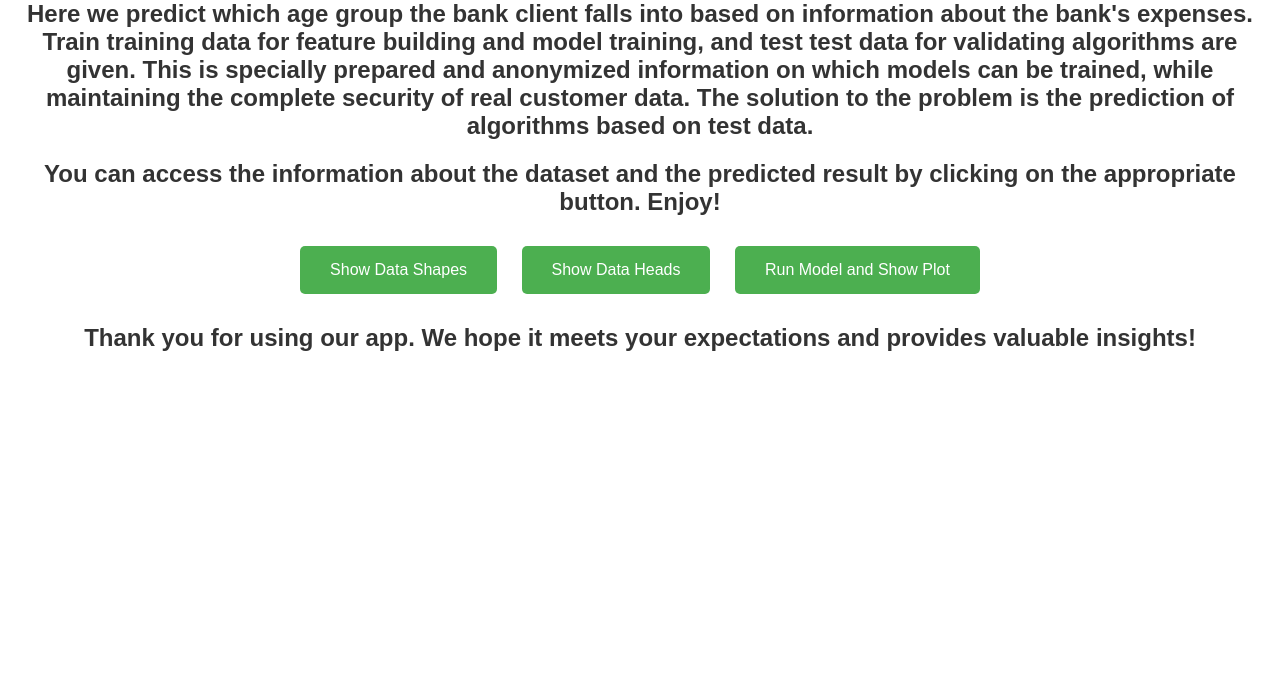
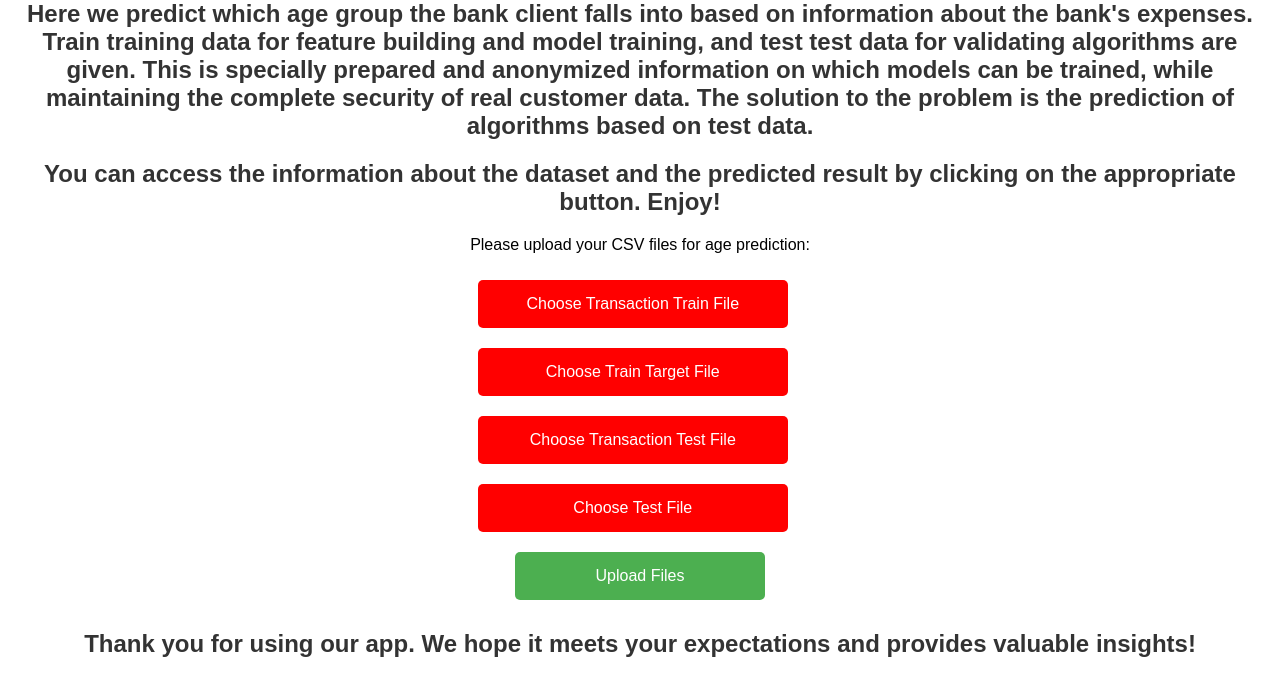
Before and after one commit to sadeqEbrahim/Excercise13, a Flask app: page / in a window 1280 px wide. Shown: the part 272-949 px from the top of the page. Before the commit the page ends 623 px from the top, so only its background shows below. Run offline with Flask 3, Linux system fonts and the light colour scheme; parts of the project's set-up code (start-up, migrations or seed data) failed here and were passed over.

Commit message:
add new files

```diff
--- a/app.py
+++ b/app.py
@@ -1,4 +1,4 @@
-from flask import Flask, render_template, send_file, jsonify
+from flask import Flask, render_template, request, send_file, jsonify
 import pandas as pd
 from sklearn.preprocessing import StandardScaler
 from sklearn.semi_supervised import LabelSpreading
@@ -8,21 +8,34 @@ import os
 
 app = Flask(__name__)
 
-# Define the data path
-data_path = 'dataset/'
+# Define the path for uploaded files
+UPLOAD_FOLDER = 'uploads/'
+app.config['UPLOAD_FOLDER'] = UPLOAD_FOLDER
 
-# Load the datasets
-transactions_train = pd.read_csv(data_path + 'transactions_train.csv')
-train_target = pd.read_csv(data_path + 'train_target.csv')
-transactions_test = pd.read_csv(data_path + 'transactions_test.csv')
-test_id = pd.read_csv(data_path + 'test.csv')
+if not os.path.exists(UPLOAD_FOLDER):
+    os.makedirs(UPLOAD_FOLDER)
+
+def load_uploaded_files():
+    transactions_train = pd.read_csv(os.path.join(app.config['UPLOAD_FOLDER'], 'transactions_train.csv'))
+    train_target = pd.read_csv(os.path.join(app.config['UPLOAD_FOLDER'], 'train_target.csv'))
+    transactions_test = pd.read_csv(os.path.join(app.config['UPLOAD_FOLDER'], 'transactions_test.csv'))
+    test_id = pd.read_csv(os.path.join(app.config['UPLOAD_FOLDER'], 'test.csv'))
+    return transactions_train, train_target, transactions_test, test_id
 
 @app.route('/')
 def home():
     return render_template('index.html')
 
+@app.route('/upload', methods=['POST'])
+def upload_files():
+    for key in request.files:
+        file = request.files[key]
+        file.save(os.path.join(app.config['UPLOAD_FOLDER'], file.filename))
+    return jsonify({'message': 'Files successfully uploaded'})
+
 @app.route('/data_shapes')
 def data_shapes():
+    transactions_train, train_target, transactions_test, test_id = load_uploaded_files()
     shapes = {
         'transactions_train': transactions_train.shape,
         'train_target': train_target.shape,
@@ -33,6 +46,7 @@ def data_shapes():
 
 @app.route('/data_heads')
 def data_heads():
+    transactions_train, train_target, transactions_test, test_id = load_uploaded_files()
     heads = {
         'transactions_train': transactions_train.head().to_html(),
         'train_target': train_target.head().to_html(),
@@ -43,6 +57,8 @@ def data_heads():
 
 @app.route('/run_model')
 def run_model():
+    transactions_train, train_target, transactions_test, test_id = load_uploaded_files()
+
     # Calculate the simplest aggregation signs for each client
     agg_features_train = transactions_train.groupby('client_id')['amount_rur'].agg(['sum', 'mean', 'std', 'min', 'max']).reset_index()
     agg_features_test = transactions_test.groupby('client_id')['amount_rur'].agg(['sum', 'mean', 'std', 'min', 'max']).reset_index()
--- a/templates/index.html
+++ b/templates/index.html
@@ -15,19 +15,39 @@
             margin: 20px auto;
             width: 80%;
         }
-        button {
+        .button, label {
             display: inline-block;
             margin: 10px;
             padding: 15px 30px;
             font-size: 16px;
             color: #fff;
-            background-color: #4CAF50;
             border: none;
             border-radius: 5px;
             cursor: pointer;
+            text-align: center;
+            width: 250px;  /* Ensuring all buttons have the same width */
         }
-        button:hover {
+        .button {
+            background-color: #4CAF50;
+        }
+        .button:hover {
             background-color: #45a049;
+        }
+        label {
+            background-color: #ff0000;
+        }
+        label:hover {
+            background-color: #cc0000;
+        }
+        input[type="file"] {
+            display: none;
+        }
+        .file-name {
+            display: inline-block;
+            margin-left: 10px;
+            vertical-align: middle;
+            font-size: 14px;
+            color: #333;
         }
     </style>
 </head>
@@ -38,14 +58,59 @@
     <h2>Here we predict which age group the bank client falls into based on information about the bank's expenses. Train training data for feature building and model training, and test test data for validating algorithms are given. This is specially prepared and anonymized information on which models can be trained, while maintaining the complete security of real customer data. The solution to the problem is the prediction of algorithms based on test data.</h2>
     <h2>You can access the information about the dataset and the predicted result by clicking on the appropriate button. Enjoy!</h2>
 
-    <button id="shapes-btn">Show Data Shapes</button>
-    <button id="heads-btn">Show Data Heads</button>
-    <button id="run-model-btn">Run Model and Show Plot</button>
+    <p>Please upload your CSV files for age prediction:</p>
+    <form id="upload-form" enctype="multipart/form-data">
+        <label for="transactions_train">Choose Transaction Train File</label>
+        <input type="file" name="transactions_train.csv" id="transactions_train" required>
+        <span id="transactions_train_name" class="file-name"></span><br>
+
+        <label for="train_target">Choose Train Target File</label>
+        <input type="file" name="train_target.csv" id="train_target" required>
+        <span id="train_target_name" class="file-name"></span><br>
+
+        <label for="transactions_test">Choose Transaction Test File</label>
+        <input type="file" name="transactions_test.csv" id="transactions_test" required>
+        <span id="transactions_test_name" class="file-name"></span><br>
+
+        <label for="test_id">Choose Test File</label>
+        <input type="file" name="test.csv" id="test_id" required>
+        <span id="test_id_name" class="file-name"></span><br>
+
+        <button type="submit" class="button">Upload Files</button>
+    </form>
+
+    <button id="shapes-btn" class="button" style="display:none;">Show Data Shapes</button>
+    <button id="heads-btn" class="button" style="display:none;">Show Data Heads</button>
+    <button id="run-model-btn" class="button" style="display:none;">Run Model and Show Plot</button>
     <div id="output"></div>
     <img id="plot-img" src="" alt="Plot Image" style="display:none;">
 
     <script>
         $(document).ready(function() {
+            $('#upload-form input[type="file"]').change(function() {
+                const fileName = $(this).prop('files')[0].name;
+                const labelId = '#' + $(this).attr('id') + '_name';
+                $(labelId).text(fileName);
+            });
+
+            $('#upload-form').on('submit', function(e) {
+                e.preventDefault();
+                var formData = new FormData(this);
+                $.ajax({
+                    url: '/upload',
+                    type: 'POST',
+                    data: formData,
+                    processData: false,
+                    contentType: false,
+                    success: function(data) {
+                        alert(data.message);
+                        $('#shapes-btn').show();
+                        $('#heads-btn').show();
+                        $('#run-model-btn').show();
+                    }
+                });
+            });
+
             $('#shapes-btn').click(function() {
                 $.get('/data_shapes', function(data) {
                     $('#output').html('<pre>' + JSON.stringify(data, null, 2) + '</pre>');
```
Also changed, not shown: README.md.
